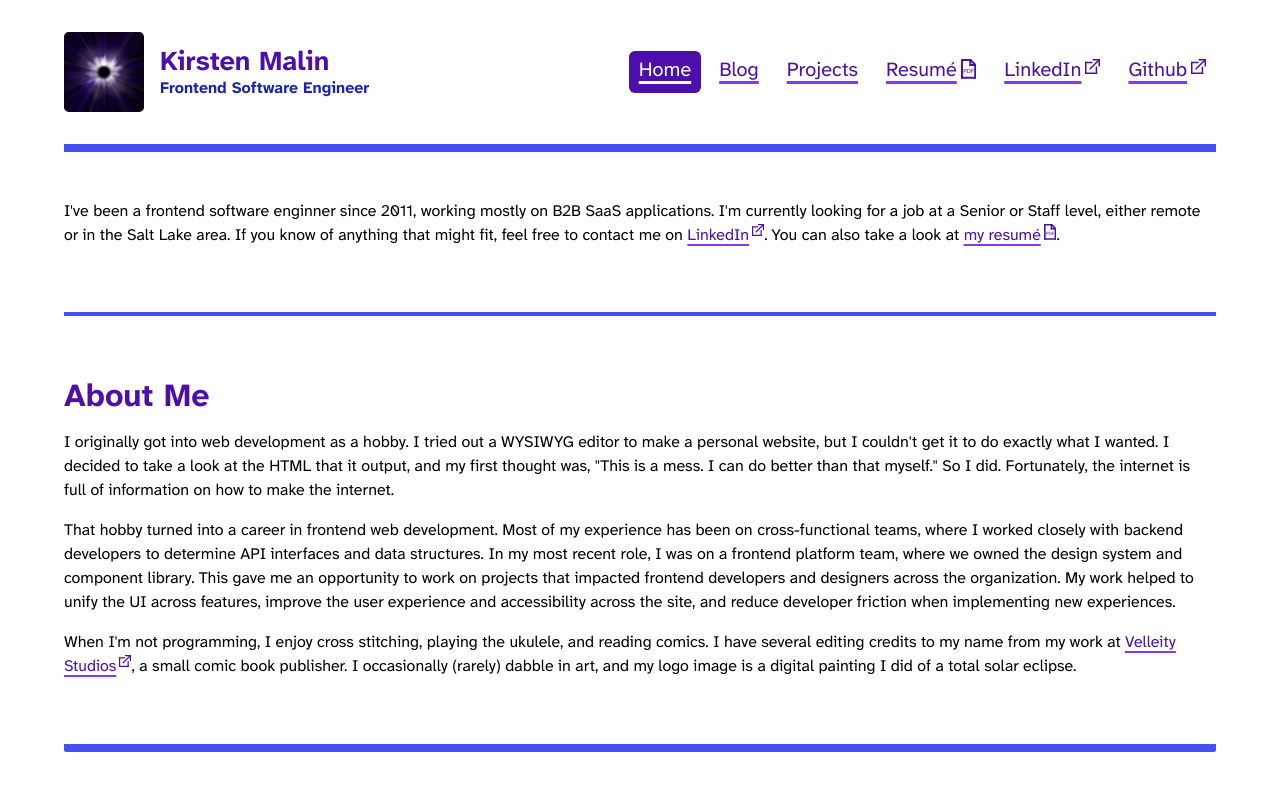
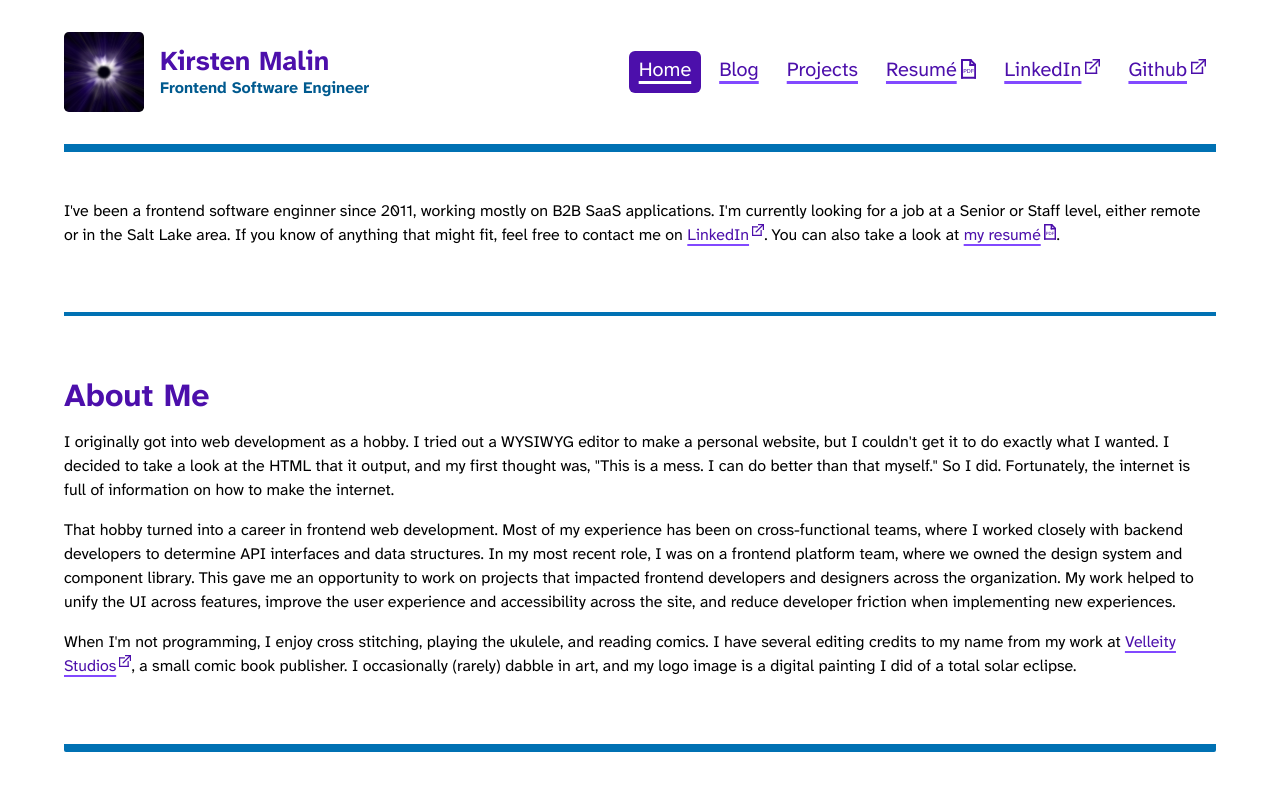
Before and after one commit to kirstenmalin/kirstenmalin.com, a React (Vite) app: page / in a window 1280 px wide. Shown: the top 790 px of the page. Built offline with nearby package versions, Linux system fonts and the light colour scheme.

Commit message:
Update the color scheme so that the secondary color matches my resume
Improve the dark mode colors
Rename some color CSS vars so it's easier to reason about them for dark mode

```diff
--- a/src/components/code/code.module.css
+++ b/src/components/code/code.module.css
@@ -1,8 +1,12 @@
 .code {
-  background-color: var(--color-gray-lighter);
-  border: 1px solid var(--color-gray-light);
+  background-color: var(--color-gray-low);
+  border: 1px solid var(--color-gray-med);
   border-radius: var(--border-radius);
   font-family: AtkinsonHyperlegibleMono, monospace;
   padding: 0.125em 0.5em;
   white-space: pre;
+
+  span& {
+    margin: 0 0.125em;
+  }
 }
--- a/src/components/header/header.module.css
+++ b/src/components/header/header.module.css
@@ -31,7 +31,7 @@
   text-decoration: none;
 
   &:focus-visible {
-    outline-color: var(--color-secondary-light);
+    outline-color: var(--color-secondary-med);
   }
 }
 
--- a/src/components/link/link.module.css
+++ b/src/components/link/link.module.css
@@ -3,13 +3,13 @@
   color: var(--color-primary);
   outline: solid 3px transparent;
   outline-offset: 0.34em;
-  text-decoration-color: var(--color-primary-light);
+  text-decoration-color: var(--color-primary-med);
   text-decoration-thickness: 0.125em;
   text-underline-position: under;
   transition: outline-color ease-in-out 0.2s;
 
   &:focus-visible {
-    outline-color: var(--color-secondary-light);
+    outline-color: var(--color-secondary-med);
   }
 
   &[aria-current="page"] {
--- a/src/components/main/main.module.css
+++ b/src/components/main/main.module.css
@@ -10,6 +10,6 @@
   transition: outline-color ease-in-out 0.2s;
 
   &:focus-visible {
-    outline-color: var(--color-secondary-light);
+    outline-color: var(--color-secondary-med);
   }
 }
--- a/src/components/post-tags/post-tags.module.css
+++ b/src/components/post-tags/post-tags.module.css
@@ -4,7 +4,8 @@
 }
 
 .postTag {
-  background-color: var(--color-primary-lighter);
+  background-color: var(--color-secondary-low);
+  border: solid 1px var(--color-secondary-med);
   border-radius: var(--border-radius);
   box-shadow: var(--box-shadow-secondary-small);
   display: inline-block;
--- a/src/components/project-card/project-card.module.css
+++ b/src/components/project-card/project-card.module.css
@@ -1,14 +1,14 @@
 .projectCard {
-  border: solid 1px var(--color-primary-light);
+  border: solid 1px var(--color-primary-med);
   border-radius: var(--border-radius);
-  box-shadow: var(--box-shadow-primary-small);
+  box-shadow: var(--box-shadow-primary);
   box-sizing: border-box;
   min-width: 300px;
   padding: 1em;
 }
 
 .image {
-  border: solid 2px var(--color-primary-light);
+  border: solid 2px var(--color-primary-med);
   border-radius: var(--border-radius);
   display: block;
   margin: 2rem auto;
--- a/src/components/skip-link/skip-link.module.css
+++ b/src/components/skip-link/skip-link.module.css
@@ -1,7 +1,7 @@
 .skipLink {
   background-color: var(--color-background);
   border-radius: var(--border-radius);
-  box-shadow: var(--box-shadow-primary);
+  box-shadow: var(--box-shadow-primary-large);
   font-size: 1.2em;
   inset-inline-start: 2em;
   padding: 1em;
--- a/src/components/sub-heading/sub-heading.module.css
+++ b/src/components/sub-heading/sub-heading.module.css
@@ -1,4 +1,5 @@
 .subHeading {
+  color: var(--color-secondary);
   font-size: 1.2rem;
   font-weight: bold;
   line-height: 1.1;
--- a/src/styles/colors.css
+++ b/src/styles/colors.css
@@ -1,43 +1,42 @@
 /**
  * Color scheme
- * All main colors, -dark, and -darker, as well as primary-light and secondary-light, have >4.5:1 contrast against white.
- * tertiary-light has >3:1 against white.
- * All -lighter colors have >4.5:1 against black.
+ * -med and -low refer to contrast against the --color-background value
+ * All main colors, primary-med, and secondary-med
+ * have >4.5:1 contrast against the background color.
+ * tertiary-med has >3:1 against the background color.
+ * All -low colors have >4.5:1 against the text color.
  */
 
 :root {
   --color-background: #ffffff;
-  --color-primary: #4c0fab;
-  --color-primary-light: #8239f3;
-  --color-primary-lighter: #e7d6ff;
-  --color-primary-dark: #3b0b86;
-  --color-primary-darker: #2d0769;
-  --color-secondary: #1823ae;
-  --color-secondary-light: #4350f3;
-  --color-secondary-lighter: #9ba2ff;
-  --color-secondary-dark: #111a88;
-  --color-secondary-darker: #0b126b;
-  --color-tertiary: #9502a5;
-  --color-tertiary-light: #df2af2;
-  --color-tertiary-lighter: #f48cff;
-  --color-tertiary-dark: #750281;
-  --color-tertiary-darker: #5c0165;
-  --color-gray-lighter: #f3f3f3;
-  --color-gray-light: #888;
+  --color-gray-med: #888;
+  --color-gray-low: #f3f3f3;
   --color-text: #0a0a0a;
   --color-text-inverted: #fff;
+  --color-primary: #4c0fab;
+  --color-primary-med: #8249ff;
+  --color-primary-low: #e3d6ff;
+  --color-secondary: #005a8f;
+  --color-secondary-med: #0071b3;
+  --color-secondary-low: #d5ecff;
+  --color-tertiary: #00523f;
+  --color-tertiary-med: #569982;
+  --color-tertiary-low: #94d8c0;
 }
 
 @media (prefers-color-scheme: dark) {
   :root {
-    --color-background: #00010f;
-    --color-primary: #c8a3ff;
-    --color-primary-light: #9d66f4;
-    --color-primary-lighter: #6f1fef;
-    --color-secondary: #9ba2ff;
-    --color-secondary-lighter: #111a88;
+    --color-background: #000211;
+    --color-gray-med: #777;
+    --color-gray-low: #333333;
     --color-text: #f0f0f0;
     --color-text-inverted: #0a0a0a;
+    --color-primary: #b79dff;
+    --color-primary-med: #976afd;
+    --color-primary-low: #3b0b86;
+    --color-secondary: #9ad3f5;
+    --color-secondary-med: #509ac9;
+    --color-secondary-low: #005a8f;
   }
 
   html {
--- a/src/styles/vars.css
+++ b/src/styles/vars.css
@@ -1,10 +1,11 @@
 :root {
-  --border-divider: solid 4px var(--color-secondary-light);
-  --border-page-bookends: solid 8px var(--color-secondary-light);
+  --border-divider: solid 4px var(--color-secondary-med);
+  --border-page-bookends: solid 8px var(--color-secondary-med);
   --border-radius: 0.3em;
-  --box-shadow-primary: 2px 2px 5px 3px var(--color-primary-lighter, black);
-  --box-shadow-primary-small: 1px 1px 2px 2px var(--color-primary-lighter, black);
-  --box-shadow-secondary: 2px 2px 5px 3px var(--color-secondary-lighter, black);
-  --box-shadow-secondary-small: 1px 1px 2px 2px var(--color-secondary-lighter, black);
+  --box-shadow-primary-large: 2px 2px 5px 3px var(--color-primary-low, black);
+  --box-shadow-primary: 1px 1px 2px 2px var(--color-primary-low, black);
+  --box-shadow-secondary-large: 2px 2px 5px 3px var(--color-secondary-low, black);
+  --box-shadow-secondary: 1px 1px 2px 2px var(--color-secondary-low, black);
+  --box-shadow-secondary-small: 1px 1px 0px 0px var(--color-secondary-med, black);
   --max-page-width: 1200px;
 }
```
